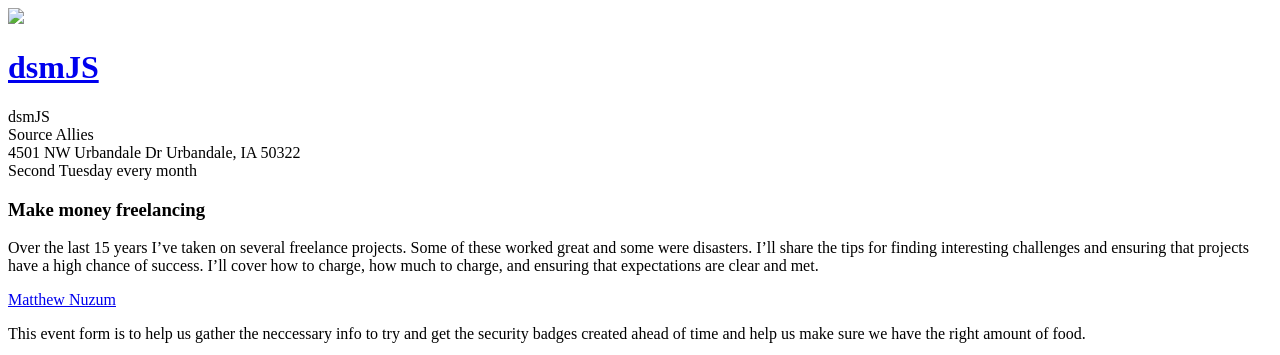
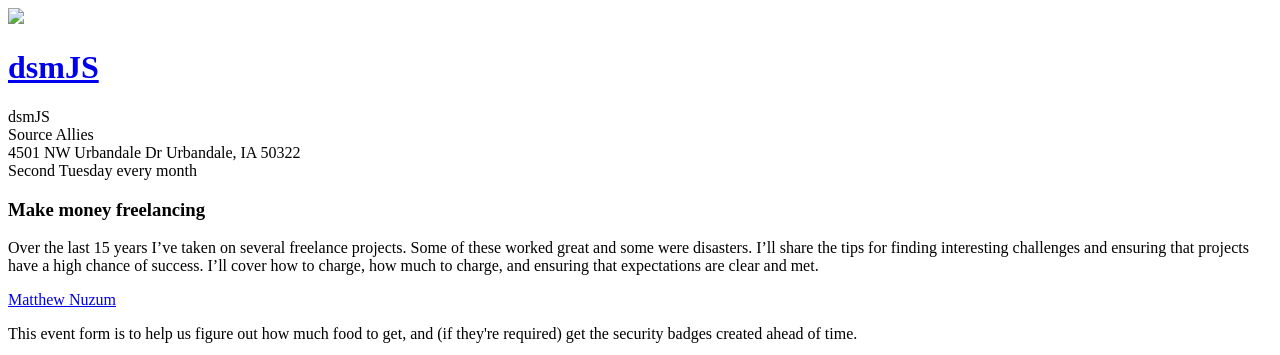
Before and after one commit to dsmjs/dsmjs.github.io, a Jekyll site: the page built from _posts/2016-04-12-meeting.md, in a window 1280 px wide, cut to the strip 0-355 px from the top of the page. Built offline with Jekyll 4.4.1, drawn with Linux system fonts in a browser that asks for light colours.

Commit message:
updating tikly description about security badges

```diff
--- a/_layouts/default.html
+++ b/_layouts/default.html
@@ -21,7 +21,7 @@
 
 		{% if site.posts.first.tiklyWidgetID.size > 0 %}
 		<div class="tickly">
-			<p>This event form is to help us gather the neccessary info to try and get the security badges created ahead of time and help us make sure we have the right amount of food.</p>
+			<p>This event form is to help us figure out how much food to get, and (if they're required) get the security badges created ahead of time.</p>
 			<div class="text-center">
 				<iframe name='tiklet' scrolling='no' id='{{site.posts.first.tiklyWidgetID}}' style='height:350px;width:420px;background-color: transparent;' frameborder='0' src='{{site.posts.first.tiklyWidgetURL}}'></iframe>
 			</div>
```
